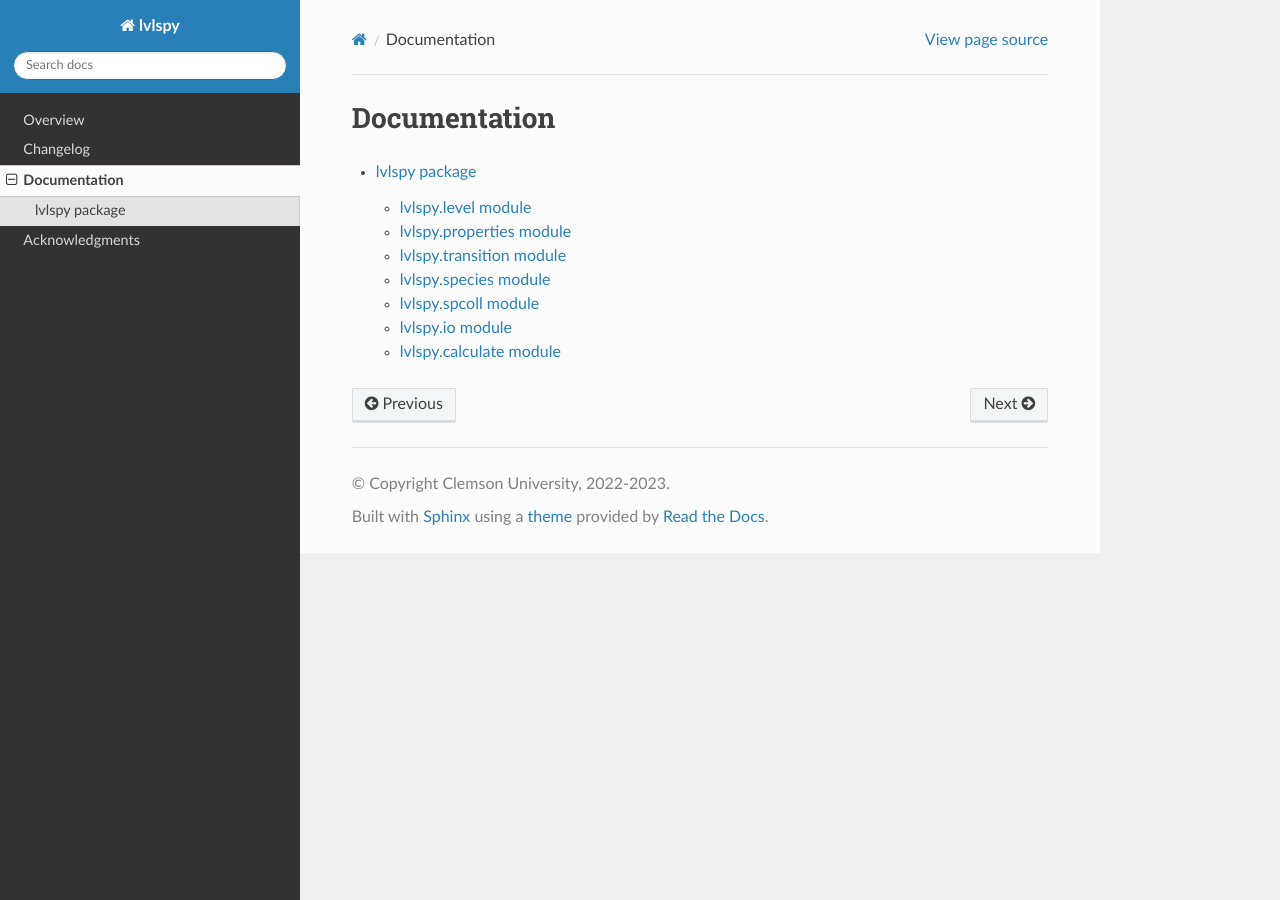
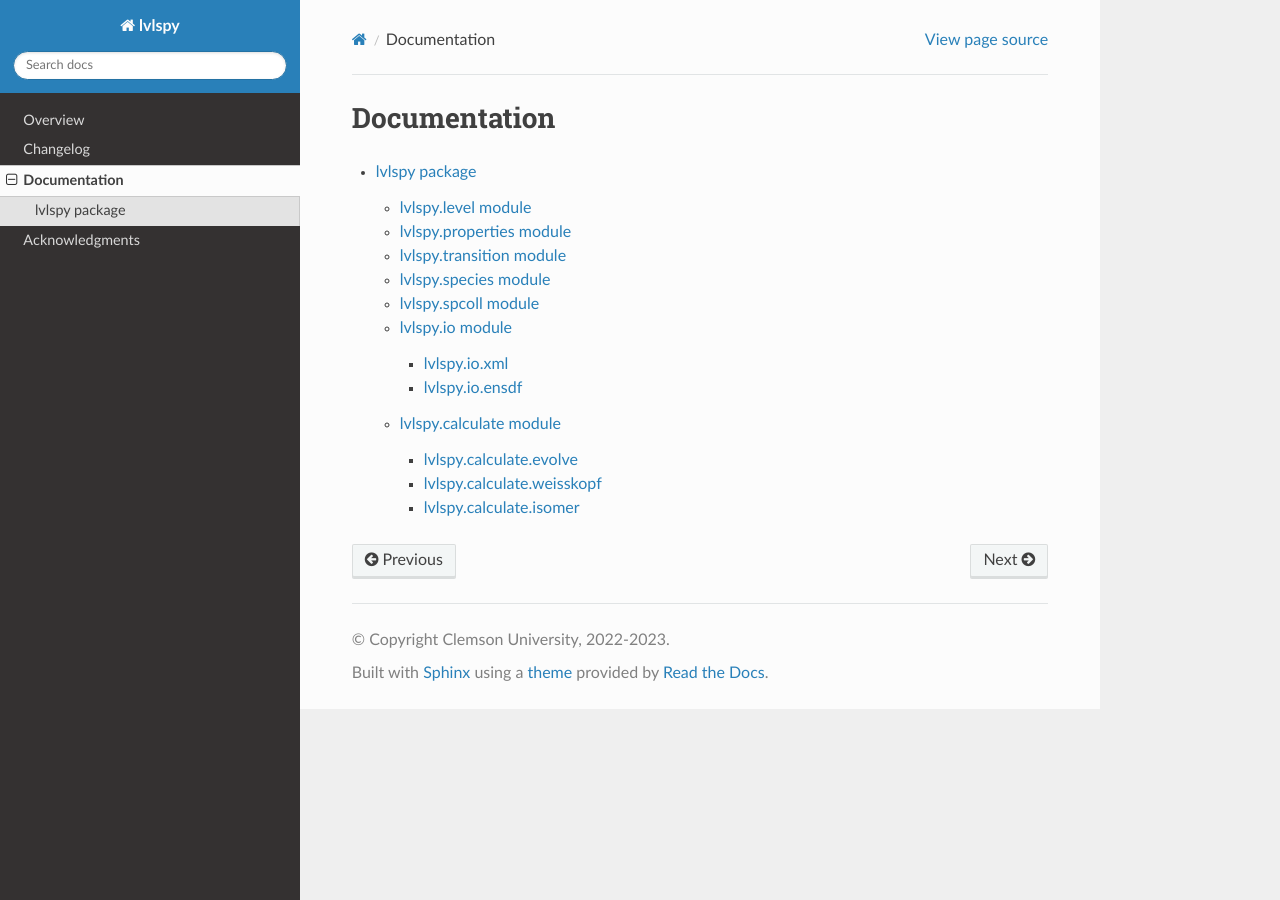
Before and after one commit to jaadt7/lvlspy, a Sphinx documentation site: the page built from doc/source/documentation.rst, in a window 1280 px wide. Built offline with Sphinx 7.4.7 and the Read the Docs theme 3.1.0, drawn with Linux system fonts in a browser that asks for light colours.

Commit message:
adjusted lvlspy.rst for submodule documentation

```diff
--- a/doc/source/lvlspy.rst
+++ b/doc/source/lvlspy.rst
@@ -48,11 +48,27 @@ lvlspy.spcoll module
 
 lvlspy.io module
 ----------------
+.. automodule:: lvlspy.io
+   :members:
+   :undoc-members:
+   :show-inheritance:
+
+lvlspy.io.xml
+~~~~~~~~~~~~~
 
 .. automodule:: lvlspy.io.xml._xml
    :members:
    :undoc-members:
    :show-inheritance:
+
+.. automodule:: lvlspy.io.ensdf
+   :members:
+   :undoc-members:
+   :show-inheritance:
+
+
+lvlspy.io.ensdf
+~~~~~~~~~~~~~~~
 
 .. automodule:: lvlspy.io.ensdf._ensdf
    :members:
@@ -61,16 +77,29 @@ lvlspy.io module
 
 lvlspy.calculate module
 -----------------------
+
+.. automodule:: lvlspy.calculate
+   :members:
+   :undoc-members:
+   :show-inheritance:
+
+lvlspy.calculate.evolve
+~~~~~~~~~~~~~~~~~~~~~~~
 .. automodule:: lvlspy.calculate.evolve._evolve
    :members:
    :undoc-members:
    :show-inheritance:
 
+lvlspy.calculate.weisskopf
+~~~~~~~~~~~~~~~~~~~~~~~~~~
 .. automodule:: lvlspy.calculate.weisskopf._weisskopf
    :members:
    :undoc-members:
    :show-inheritance:
 
+lvlspy.calculate.isomer
+~~~~~~~~~~~~~~~~~~~~~~~
+
 .. automodule:: lvlspy.calculate.isomer._isomer
    :members:
    :undoc-members:
```
